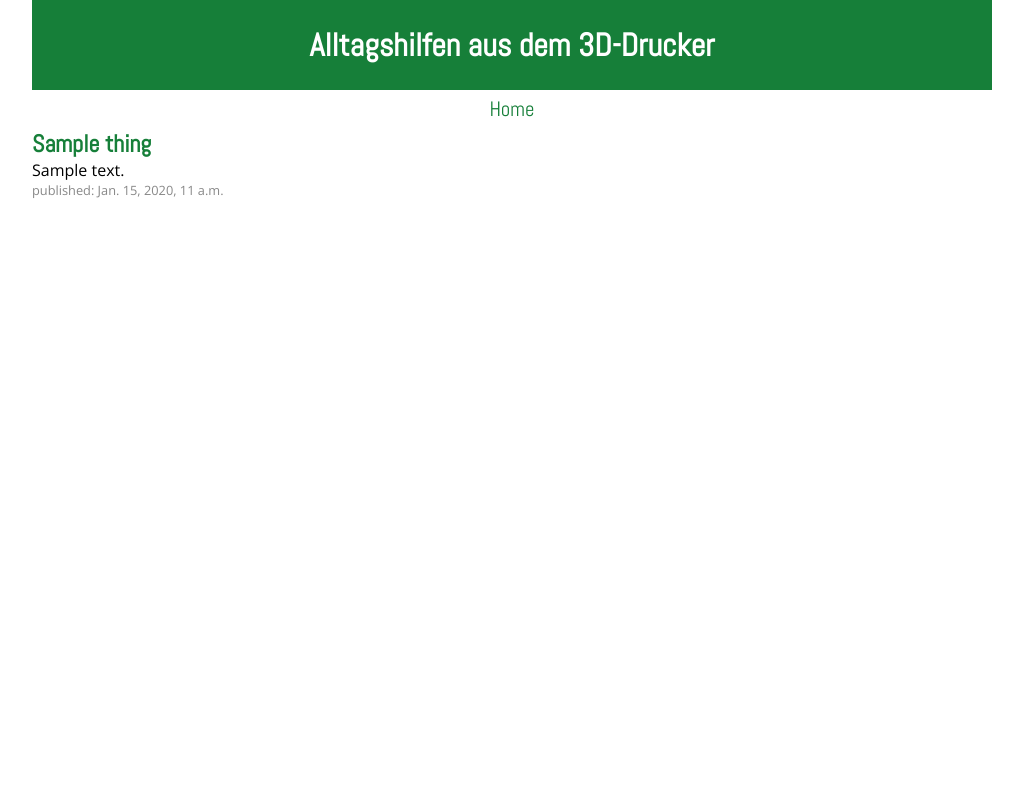
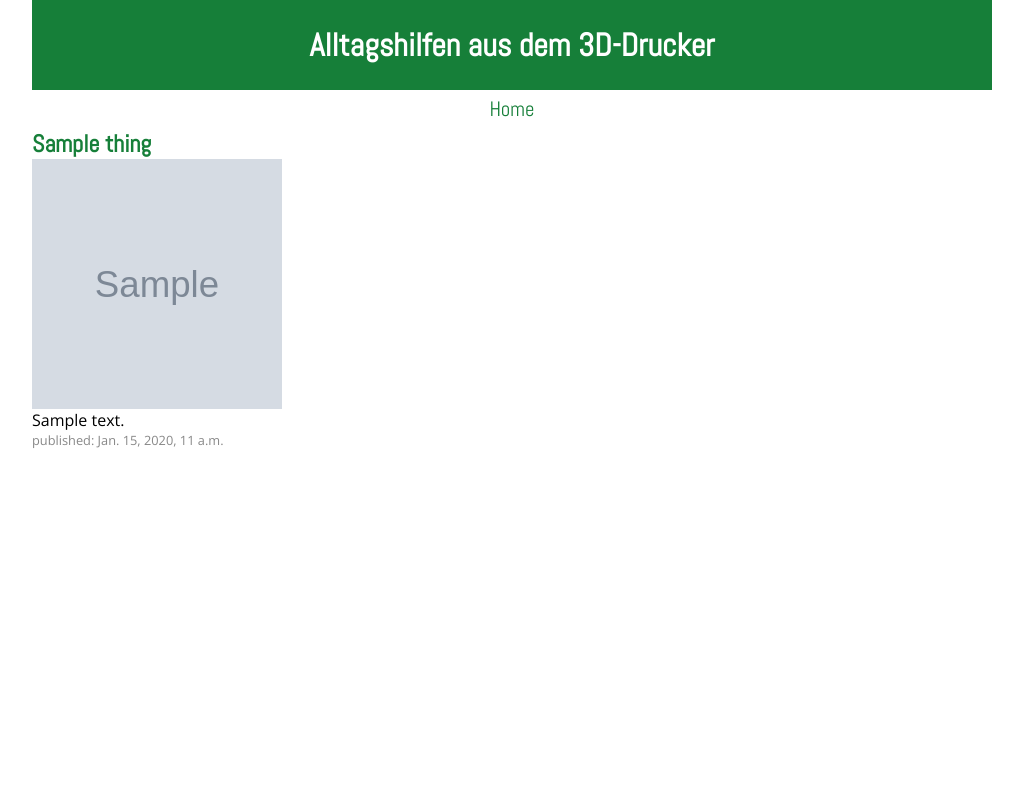
Before and after one commit to jbrgn/djangogirls, a Django app: page / in a window 1280 px wide. Shown: the whole page, without its empty margins (128-1151 px from the left). Run offline with Django 3.2, Linux system fonts and the light colour scheme; tables that the repository leaves empty hold one stand-in row (Sample ...).

Commit message:
Bild hinzugefügt

```diff
--- a/blog/models.py
+++ b/blog/models.py
@@ -22,6 +22,7 @@ class Post(models.Model):
 class Thing(models.Model):
     title = models.CharField(max_length=200)
     text = models.TextField()
+    preview_image = models.ImageField(upload_to='preview_images/', null=True, blank=True)
     created_date = models.DateTimeField(
             default=timezone.now)
 
--- a/blog/static/css/blog.css
+++ b/blog/static/css/blog.css
@@ -56,3 +56,8 @@ h1 a, h2 a, h3 a, #navigation a {
     font-size: 0.8em;
     color: #888888;
 }
+
+.preview_image {
+    height: 250px;
+    width: 250px;
+}
--- a/blog/templates/blog/thing_list.html
+++ b/blog/templates/blog/thing_list.html
@@ -5,6 +5,7 @@
     <div class="thing">
 
         <h2><a href="">{{ thing.title }}</a></h2>
+        <img class="preview_image" src="{{ thing.preview_image.url }}">
         <p>{{ thing.text|linebreaksbr|urlize }}</p>
         <div class="date">
             <p>published: {{ thing.created_date }}</p>
--- a/mysite/settings.py
+++ b/mysite/settings.py
@@ -121,3 +121,6 @@ USE_TZ = True
 
 STATIC_URL = '/static/'
 STATIC_ROOT = os.path.join(BASE_DIR, 'static')
+
+MEDIA_URL = '/uploads/'
+MEDIA_ROOT = os.path.join(BASE_DIR, 'uploads')
--- a/mysite/urls.py
+++ b/mysite/urls.py
@@ -14,9 +14,11 @@ Including another URLconf
     2. Add a URL to urlpatterns:  url(r'^blog/', include('blog.urls'))
 """
 from django.conf.urls import include, url
+from django.conf.urls.static import static
 from django.contrib import admin
+from django.conf import settings
 
 urlpatterns = [
     url(r'^admin/', admin.site.urls),
     url(r'', include('blog.urls')),
-]
+] + static(settings.MEDIA_URL, document_root=settings.MEDIA_ROOT)
```
Also changed, not shown: blog/migrations/0003_thing_preview_image.py (added), 1 other file.
